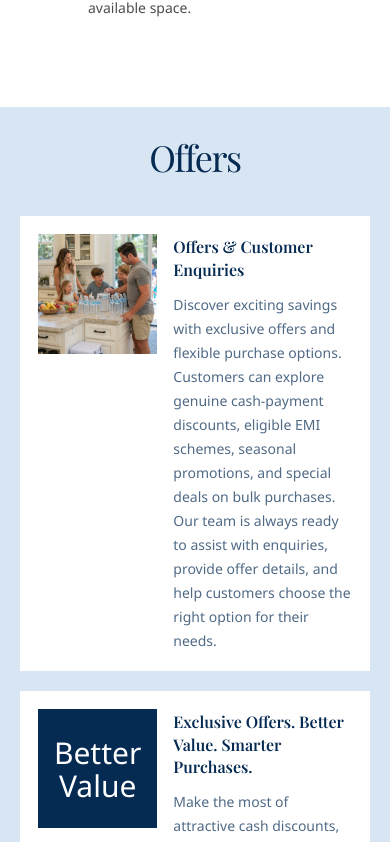
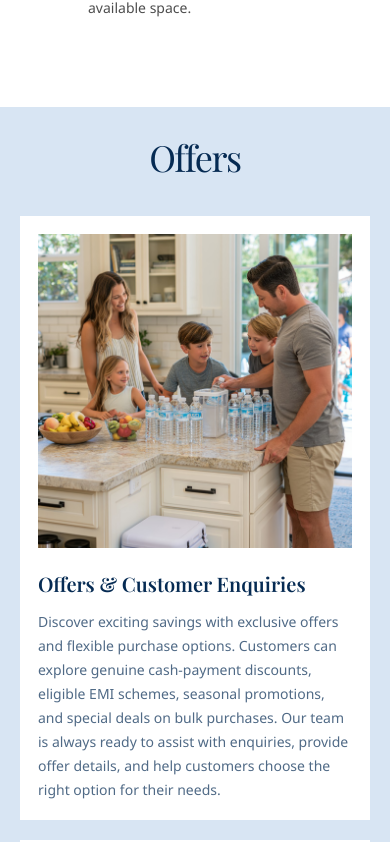
Before and after one commit to Arunkv52/srirainrosystems, a React (Vite) app: page / in a window 390 px wide. Shown: the part 8933-9775 px from the top of the page. Built offline with nearby package versions, Linux system fonts and the light colour scheme; a web font is replaced by a local one.

Commit message:
files added

```diff
--- a/src/components/section/home/MemberBenefits.tsx
+++ b/src/components/section/home/MemberBenefits.tsx
@@ -1,4 +1,5 @@
 import Image from '../../../assets/home/family-filter.jpg'
+import Image1 from '../../../assets/home/better-values.jpg'
 
 type OfferCardProps = {
   title: string
@@ -22,7 +23,8 @@ const offers: OfferCardProps[] = [
     title: 'Exclusive Offers. Better Value. Smarter Purchases.',
     description:
       'Make the most of attractive cash discounts, flexible EMI options, seasonal deals, and bulk-purchase benefits. Get in touch with our team to learn more about current offers, eligibility, and applicable terms and conditions.',
-    graphicLines: ['Better', 'Value']
+      image: Image1,
+
   }
 ]
 
@@ -35,7 +37,7 @@ function OfferCard ({
   graphicLines
 }: OfferCardProps) {
   return (
-    <article className='flex min-h-62 items-stretch gap-4 bg-white p-4.5'>
+    <article className='md:flex md:min-h-62 items-stretch gap-4 bg-white p-4.5'>
       {graphicLines ? (
         <div
           aria-hidden='true'
@@ -53,14 +55,14 @@ function OfferCard ({
         <img
           src={image}
           alt={imageAlt ?? ''}
-          className={`aspect-square w-[38%] shrink-0 self-start bg-white lg:w-52.75 ${
+          className={`aspect-square md:w-[38%] w-full shrink-0 self-start bg-white  ${
             imageFit === 'contain' ? 'object-contain' : 'object-cover'
           }`}
         />
       )}
 
-      <div className='min-w-0 flex-1 pt-0.5'>
-        <h3 className='text-base font-semibold leading-[1.4] text-[#062b53] sm:text-lg md:text-2xl'>
+      <div className='min-w-0 flex-1 pt-0.5 md:mt-0 mt-5'>
+        <h3 className='font-semibold leading-[1.4] text-[#062b53] text-xl md:text-2xl'>
           {title}
         </h3>
         <p className='mt-3 text-sm leading-6 text-[#062b53]/70'>{description}</p>
@@ -77,7 +79,7 @@ export default function Offers () {
       aria-labelledby='offers-title'
       className='mt-5 bg-[#d8e5f3] px-5 pb-12 pt-7 sm:px-8 sm:pb-16 sm:pt-8'
     >
-      <div className='mx-auto max-w-[1760px]'>
+      <div className=''>
         <h2
           id='offers-title'
           className='text-center text-4xl font-normal leading-tight tracking-[-0.04em] text-[#062b53] sm:text-5xl md:text-[60px]'
@@ -85,7 +87,7 @@ export default function Offers () {
           Offers
         </h2>
 
-        <div className='mt-9 grid grid-cols-1 gap-5 md:mt-10 lg:grid-cols-2'>
+        <div className='mt-9 grid grid-cols-1 gap-5 md:mt-10 md:grid-cols-2'>
           {offers.map(offer => (
             <OfferCard key={offer.title} {...offer} />
           ))}
```
Also changed, not shown: src/assets/home/better-values.jpg (added).
